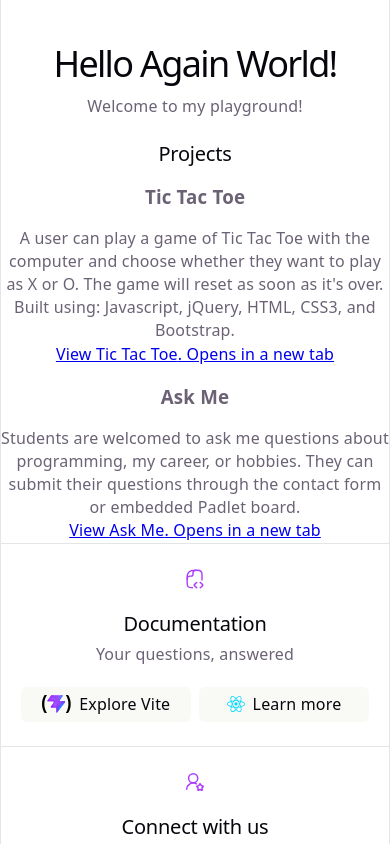
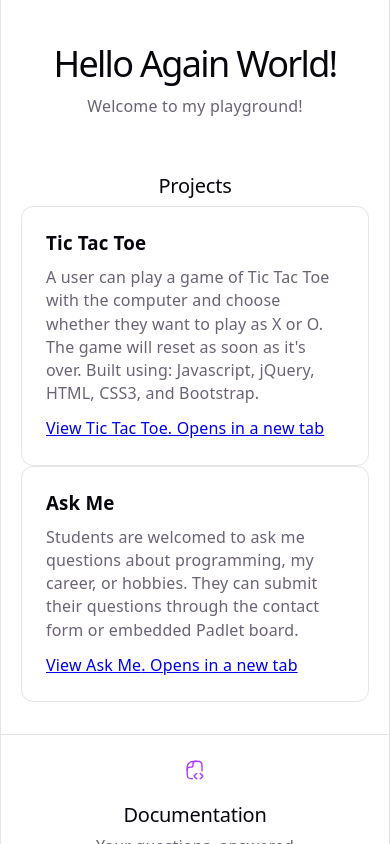
Before and after one commit to maribelduran/personal-portfolio-v3, a React (Vite) app: page / in a window 390 px wide. Shown: the top 844 px of the page. Built offline with nearby package versions, Linux system fonts and the light colour scheme.

Commit message:
Add responsive project card layout

```diff
--- a/src/App.css
+++ b/src/App.css
@@ -68,6 +68,43 @@
     gap: 18px;
   }
 }
+
+#projects {
+  padding: 32px 20px;
+}
+
+.project-grid {
+  display: grid;
+  grid-template-columns: 1fr;
+  gap: 24px;
+  margin-top: 24px;
+}
+
+@media (min-width: 768px) {
+  .project-grid {
+    grid-template-columns: repeat(2, minmax(0, 1fr));
+  }
+}
+
+.project-card {
+  padding: 24px;
+  border: 1px solid var(--border);
+  border-radius: 12px;
+  text-align: left;
+  display: flex;
+  flex-direction: column;
+  gap: 12px;
+
+  h3 {
+    margin: 0;
+    color: var(--text-h);
+  }
+
+  a {
+    margin-top: auto;
+  }
+}
+
 
 #next-steps {
   display: flex;
--- a/src/components/ProjectCard.tsx
+++ b/src/components/ProjectCard.tsx
@@ -1,7 +1,7 @@
 const ProjectCard = ({ title, description, href }: { title: string; description: string; href: string }) => {
     return (
 
-        <article>
+        <article className="project-card">
             <h3>{title}</h3>
             <p>
                 {description}
```
